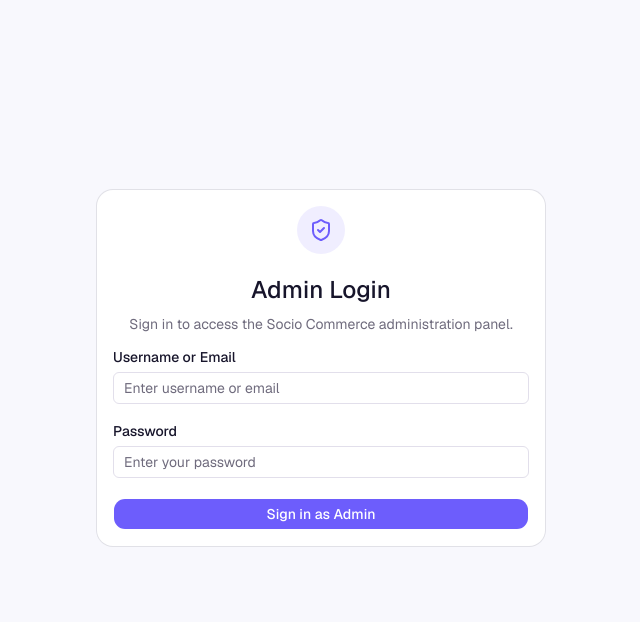
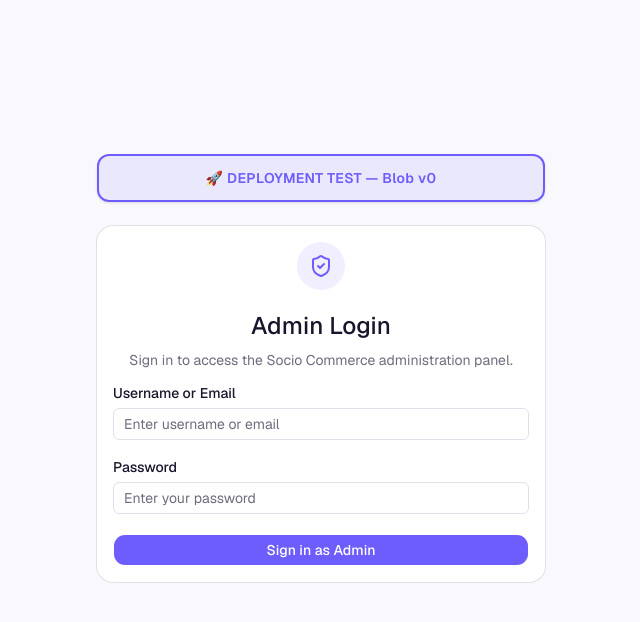
Before and after one commit to Shuvam1111/socio-ecommerce, a Next.js app: page /admin/login in a window 1280 px wide. Shown: the top 622 px of the page, without its empty margins (319-959 px from the left). Built offline with nearby package versions, Linux system fonts and the light colour scheme.

Commit message:
chore: add deployment verification header

```diff
--- a/src/app/admin/login/page.tsx
+++ b/src/app/admin/login/page.tsx
@@ -1,8 +1,14 @@
 import { AdminLoginForm } from '@/features/auth';
 
 export default function AdminLoginPage() {
+  const commit = process.env.VERCEL_GIT_COMMIT_SHA?.slice(0, 7);
+
   return (
-    <main className="flex min-h-[calc(100vh-4rem)] items-center justify-center bg-muted/30 px-4 py-10">
+    <main className="flex min-h-[calc(100vh-4rem)] flex-col items-center justify-center gap-6 bg-muted/30 px-4 py-10">
+      <div className="w-full max-w-md rounded-lg border-2 border-primary bg-primary/10 px-4 py-3 text-center text-sm font-semibold tracking-wide text-primary shadow-sm">
+        <p>{'🚀 DEPLOYMENT TEST — Blob v0'}</p>
+        {commit ? <p className="mt-1 font-mono text-xs font-normal">Commit {commit}</p> : null}
+      </div>
       <AdminLoginForm />
     </main>
   );
```
